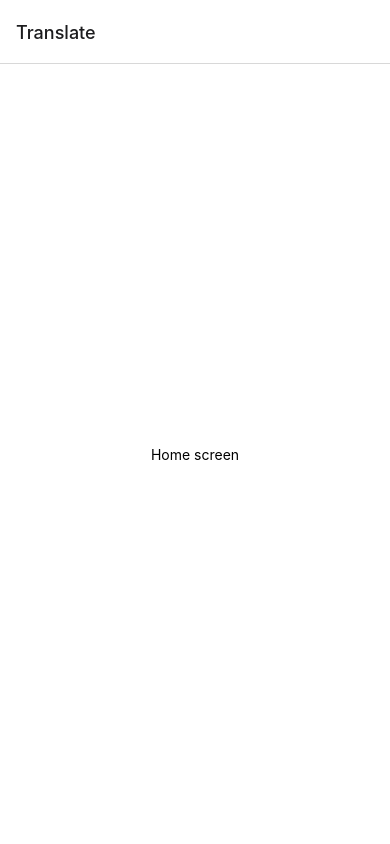
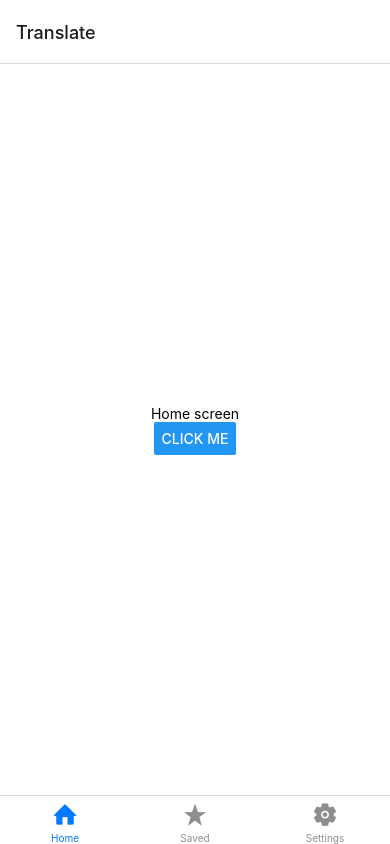
Before and after one commit to ReeceKenney/googleTranslate, a React Native app: screen / in a window 390 px wide. Built offline with nearby package versions, Linux system fonts and the light colour scheme.

Commit message:
bottomTabNavigator

```diff
--- a/App.js
+++ b/App.js
@@ -4,6 +4,46 @@ import { StyleSheet, Text, View } from 'react-native';
 import { NavigationContainer } from '@react-navigation/native';
 import { createStackNavigator } from '@react-navigation/stack';
 import HomeScreen from './screens/HomeScreen';
+import SettingsScreen from './screens/SettingsScreen';
+import SavedScreen from './screens/SavedScreen';
+import { createBottomTabNavigator } from '@react-navigation/bottom-tabs';
+import { Entypo, Ionicons } from '@expo/vector-icons';
+
+const Tab = createBottomTabNavigator();
+
+const TabNavigator = () => {
+  return (
+    <Tab.Navigator
+      screenOptions={{ headerShown: false }}>
+      <Tab.Screen
+        name="Home"
+        component={HomeScreen}
+        options={{
+          tabBarLabel: "Home",
+          tabBarIcon: (props) => <Entypo name="home" size={props.size} color={props.color} />
+        }}
+      />
+
+      <Tab.Screen
+        name="Saved"
+        component={SavedScreen}
+        options={{
+          tabBarLabel: "Saved",
+          tabBarIcon: (props) => <Entypo name="star" size={props.size} color={props.color} />
+        }}
+      />
+
+      <Tab.Screen
+        name="Settings"
+        component={SettingsScreen}
+        options={{
+          tabBarLabel: "Settings",
+          tabBarIcon: (props) => <Ionicons name="settings" size={props.size} color={props.color} />
+        }}
+      />
+    </Tab.Navigator>
+  )
+}
 
 const Stack = createStackNavigator();
 
@@ -15,7 +55,7 @@ export default function App() {
           <Stack.Group>
             <Stack.Screen
               name="main"
-              component={HomeScreen}
+              component={TabNavigator}
               options={{
                 headerTitle: "Translate"
               }}
--- a/package.json
+++ b/package.json
@@ -10,6 +10,8 @@
     "eject": "expo eject"
   },
   "dependencies": {
+    "@expo/vector-icons": "^13.0.0",
+    "@react-navigation/bottom-tabs": "^6.3.2",
     "@react-navigation/native": "^6.0.11",
     "@react-navigation/stack": "^6.2.2",
     "expo": "~45.0.0",
--- a/screens/HomeScreen.js
+++ b/screens/HomeScreen.js
@@ -1,9 +1,13 @@
-import { StyleSheet, Text, View } from 'react-native';
+import { Button, StyleSheet, Text, View } from 'react-native';
 
-export default function HomeScreen() {
+export default function HomeScreen(props) {
   return (
       <View style={styles.container}>
         <Text>Home screen</Text>
+
+        <Button title='Click me' onPress={() => {
+            props.navigation.navigate("screen2")
+        }} />
       </View>
   );
 }
```
Also changed, not shown: 2 other files (tests, documents, lock files or other folders).
